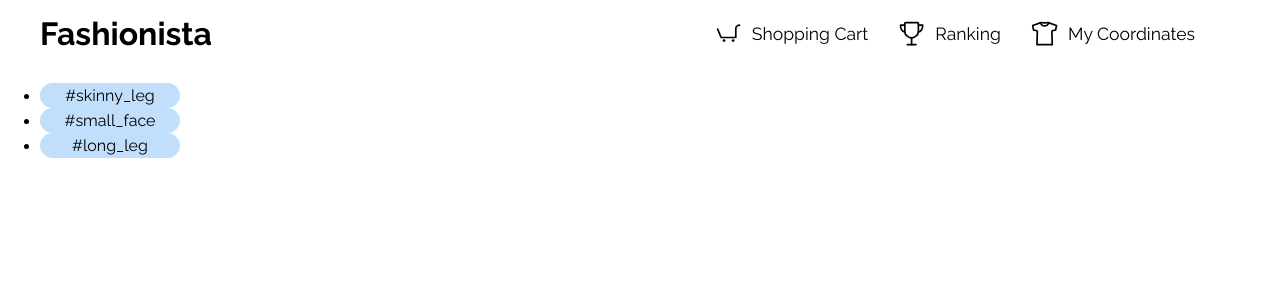
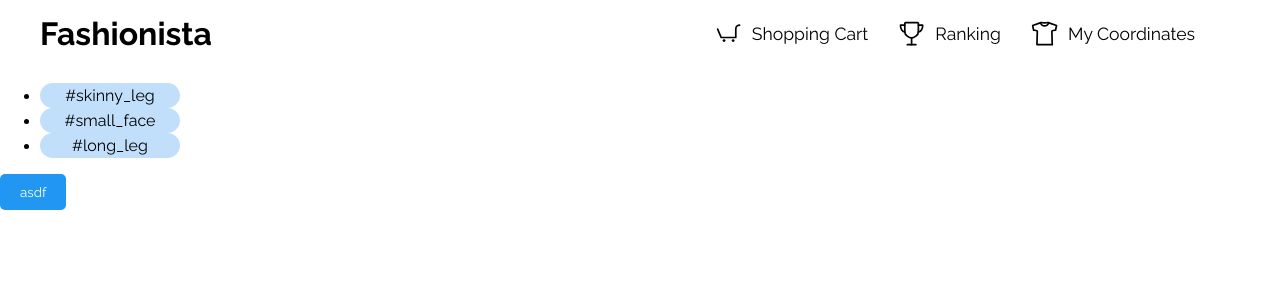
Before and after one commit to hci-fashionista/Fashionista, a Vue app: page / in a window 1280 px wide. Shown: the top 300 px of the page. Built offline with nearby package versions, Linux system fonts and the light colour scheme.

Commit message:
Add button component

```diff
--- /dev/null
+++ b/app/components/AppButton.vue
@@ -0,0 +1,32 @@
+<template>
+	<button @click="onClick">
+		<slot></slot>
+	</button>
+</template>
+
+<style scoped>
+	button {
+		cursor: pointer;
+		color: #ffffff;
+		font-family: 'Raleway', sans-serif;
+		background: #2196f3;
+		border: none;
+		border-radius: 5px;
+		padding: 10px 20px;
+		transition: all .4s ease;
+
+		&:hover {
+			background: #42a5f5;
+		}
+	}
+</style>
+
+<script>
+	export default {
+		methods: {
+			onClick() {
+				this.$emit('click');
+			}
+		}
+	};
+</script>
--- a/app/pages/Index.vue
+++ b/app/pages/Index.vue
@@ -6,6 +6,9 @@
 			</li>
 		</ul>
 
+		<AppButton>
+			asdf
+		</AppButton>
 	</main>
 </template>
 
@@ -13,7 +16,8 @@
 </style>
 
 <script>
-	import AppTag from "@/components/AppTag"
+	import AppButton from "@/components/AppButton";
+	import AppTag from "@/components/AppTag";
 
 	export default {
 		data(){
@@ -22,6 +26,7 @@
 			}
 		},
 		components: {
+			AppButton,
 			AppTag
 		}
 	}
```
